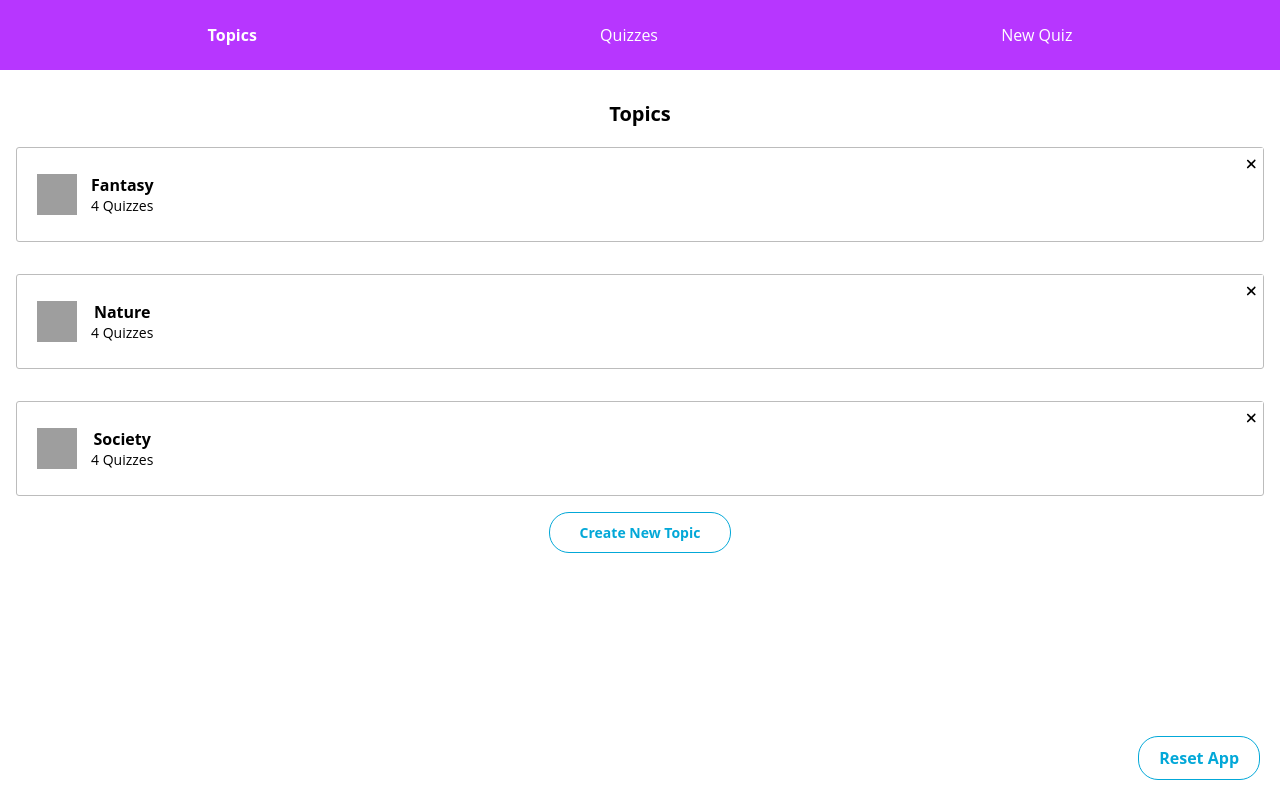
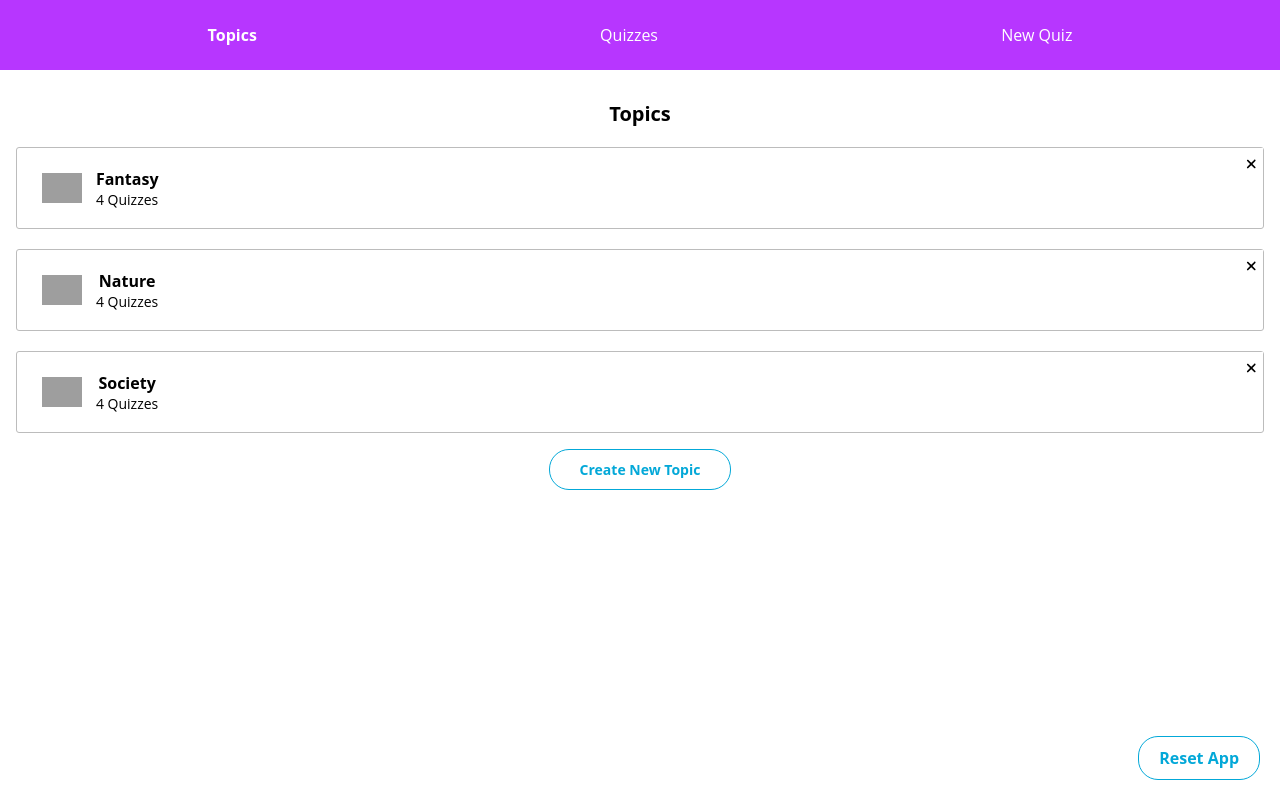
Before and after one commit to JonaRhood/react-redux-flashcards, a React app: page /topics in a window 1280 px wide. Built offline with nearby package versions, Linux system fonts and the light colour scheme; some packages are replaced by stand-ins of ours; grey boxes are pictures that could not be loaded.

```diff
--- a/src/index.css
+++ b/src/index.css
@@ -150,7 +150,6 @@
   list-style: none;
   padding: 0;
   display: flex;
-  gap: 12px;
   flex-direction: column;
   width: 100%;
 }
@@ -159,7 +158,6 @@
   background: #ffffff;
   border: 1px solid #bcbcbc;
   border-radius: 3px;
-  padding: 26px 20px;
   transition: ease all .2s;
   position: relative;
 }
@@ -175,6 +173,10 @@
 .topic-container {
   display: flex;
   position: relative;
+  width: 100%;
+  height: 80px;
+  align-items: center;
+  padding-left: 2%;
 }
 
 .topic img {
@@ -396,6 +398,8 @@
   display: flex;
   flex-direction: row;
   align-items: center;
+  padding-left: 3%;
+  height: 129px;
 }
 
 #resetButton {
```
